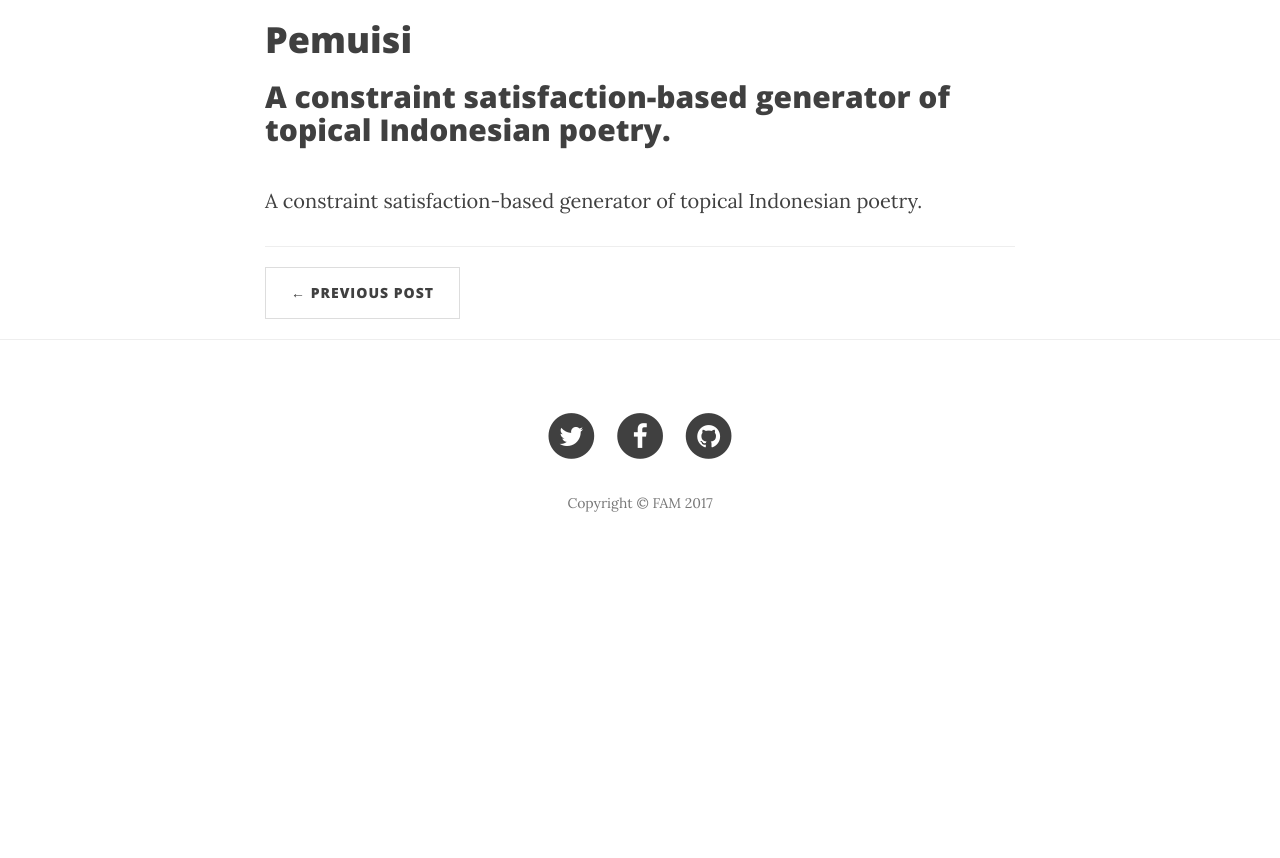
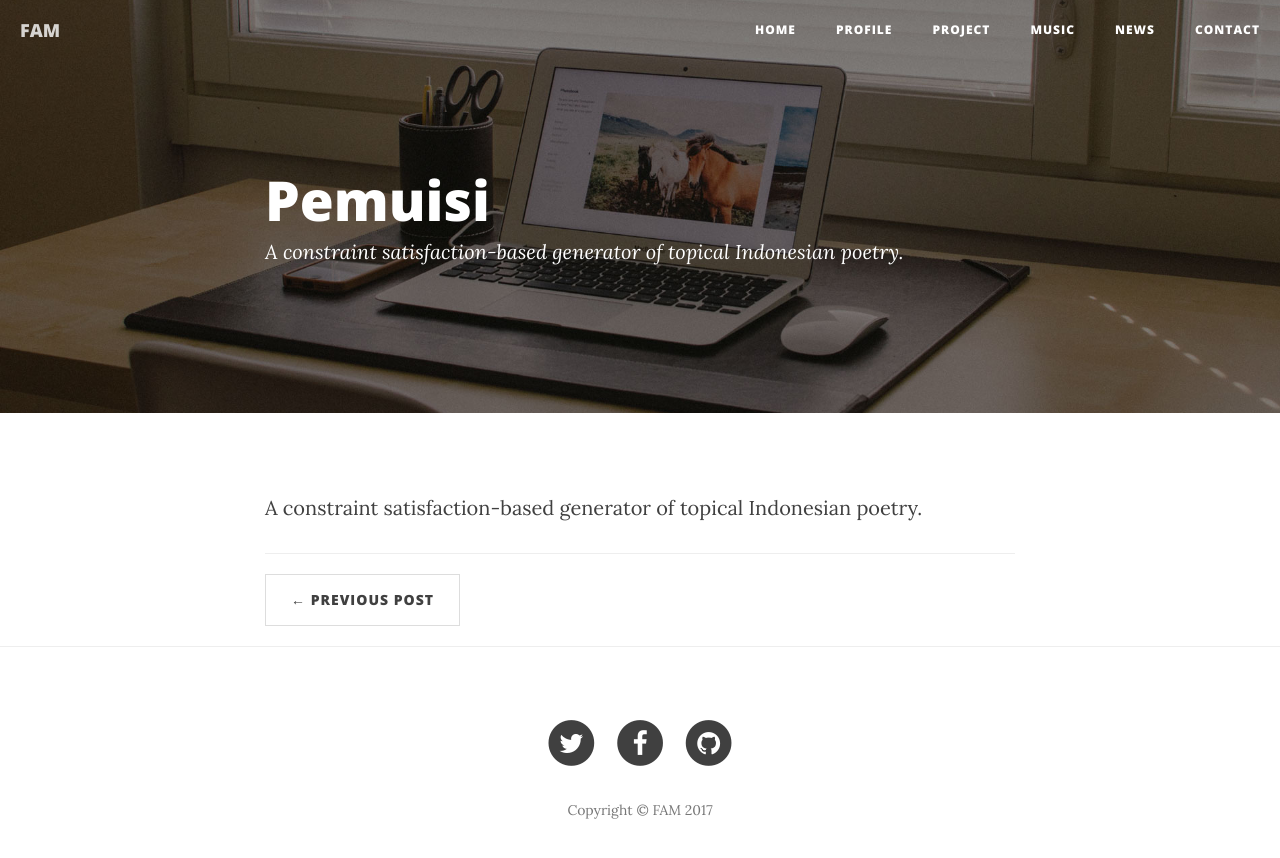
Before and after one commit to famrashel/famrashel.github.io, a Jekyll site: the page built from _projects/pemuisi.markdown, in a window 1280 px wide. Shown: the top 858 px of the page. Built offline with Jekyll 4.4.1, drawn with Linux system fonts in a browser that asks for light colours; nearby versions of some CDN libraries.

Commit message:
Modify layout for project

```diff
--- a/_layouts/project.html
+++ b/_layouts/project.html
@@ -3,30 +3,13 @@ layout: default
 ---
 
 <!-- Post Header -->
-<!-- <header class="intro-header">
+<header class="intro-header" style="background-image: url('{{ site.baseurl }}/{% if page.header-img %}{{ page.header-img }}{% else %}{{ site.header-img }}{% endif %}')">
     <div class="container">
         <div class="row">
             <div class="col-lg-8 col-lg-offset-2 col-md-10 col-md-offset-1">
                 <div class="post-heading">
                     <h1>{{ page.title }}</h1>
-                    {% if page.description %}
-                    <h2 class="subheading">{{ page.description }}</h2>
-                    {% endif %}
-                </div>
-            </div>
-        </div>
-    </div>
-</header> -->
-
-<header>
-    <div class="container">
-        <div class="row">
-            <div class="col-lg-8 col-lg-offset-2 col-md-10 col-md-offset-1">
-                <div class="post-heading">
-                    <h1>{{ page.title }}</h1>
-                    {% if page.description %}
-                    <h2 class="subheading">{{ page.description }}</h2>
-                    {% endif %}
+                    <span class="meta">{{ page.description }}</span>
                 </div>
             </div>
         </div>
```
